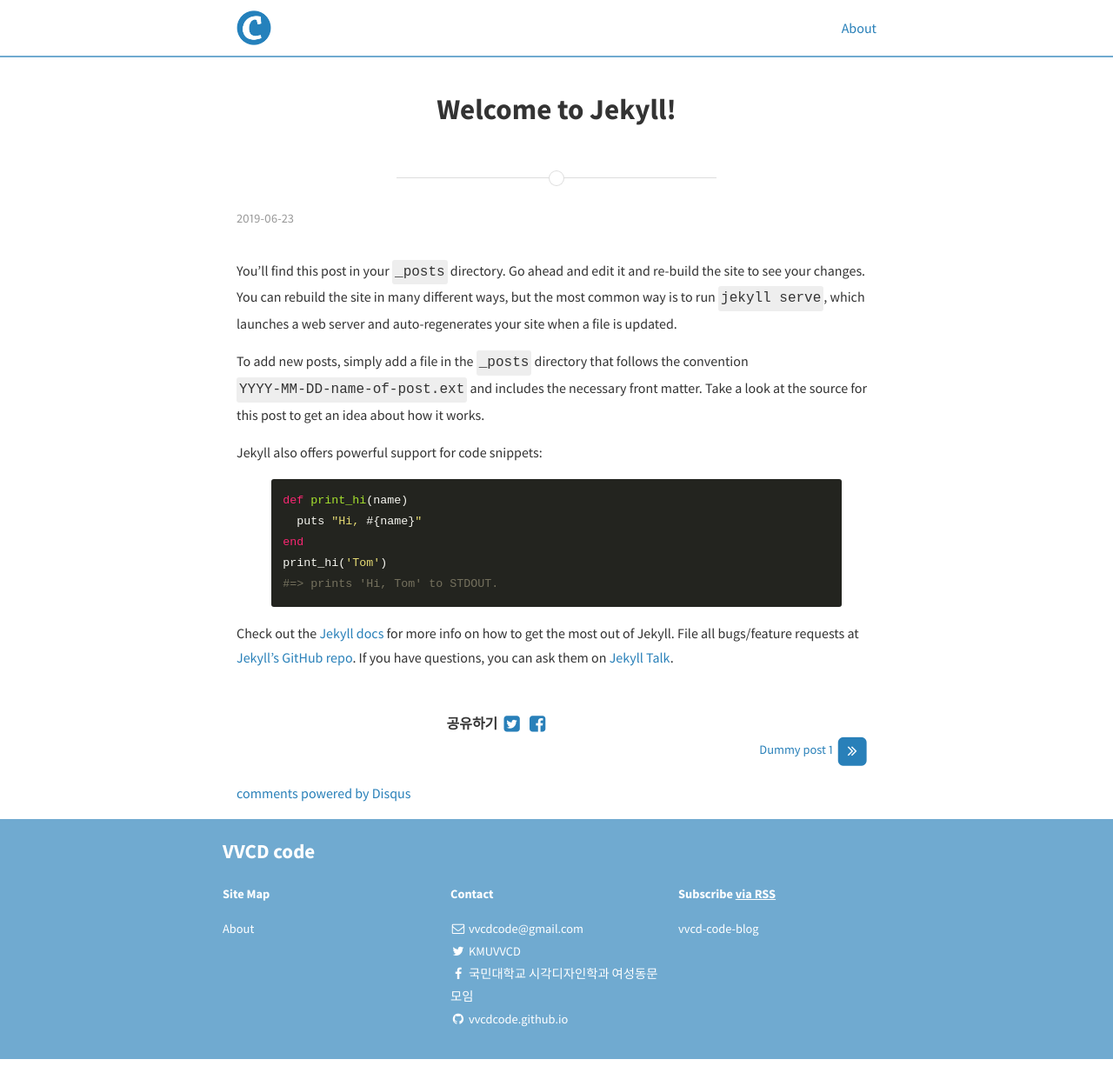
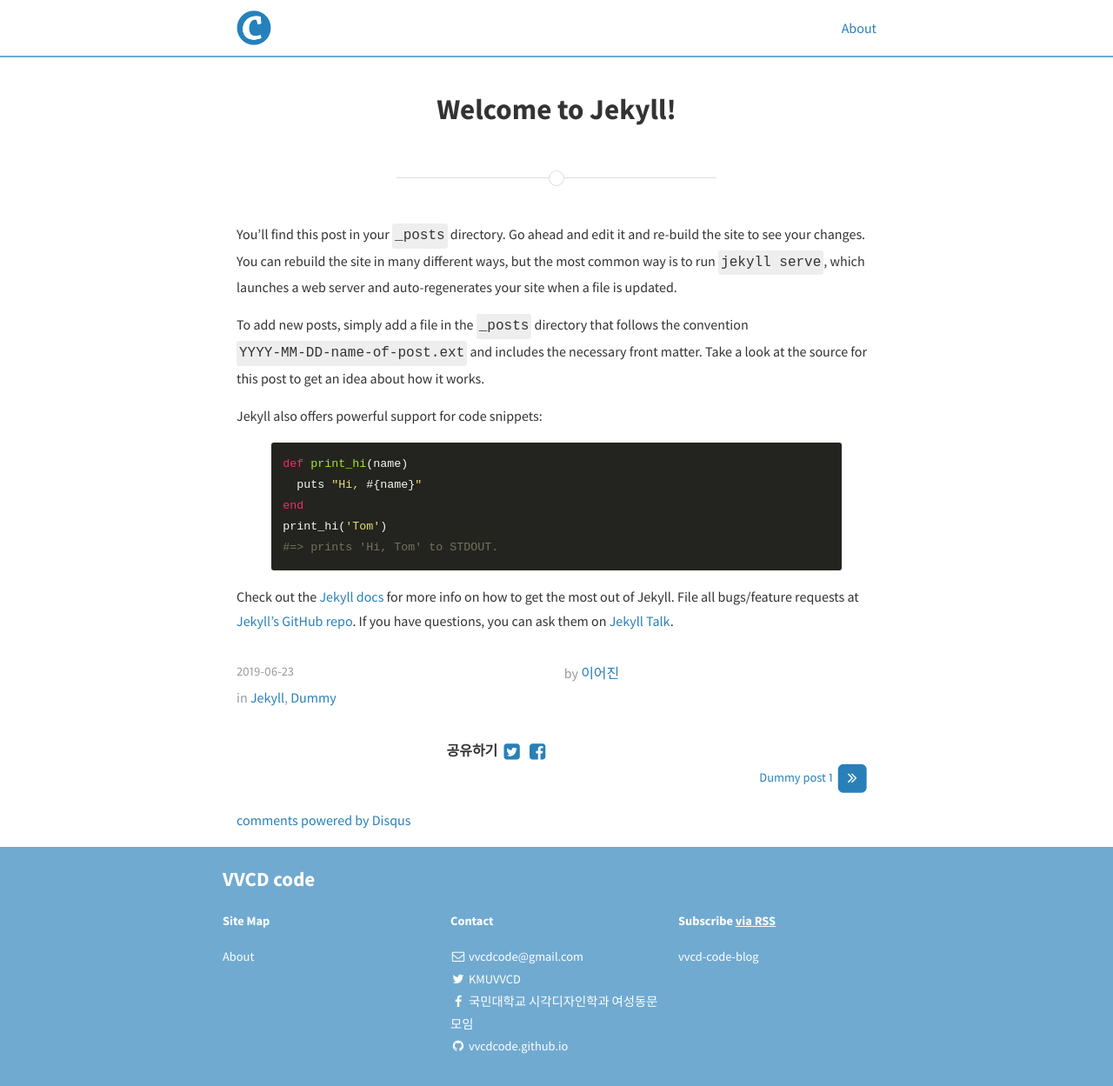
Before and after one commit to vvcdcode/vvcdcode.github.io, a Jekyll site: the page built from _posts/2019-06-23-welcome-to-jekyll.markdown, in a window 1280 px wide. Shown: the whole page at 87% size. Built offline with Jekyll 4.4.1, drawn with Linux system fonts in a browser that asks for light colours; nearby versions of some CDN libraries; comment, search, counter and statistics services are not loaded; before the commit the page ends 1218 px from its top, so only the background shows below that.

Commit message:
Move & Add post metadata below on post content

```diff
--- a/_layouts/post.html
+++ b/_layouts/post.html
@@ -7,14 +7,6 @@ layout: default
   <div class="scrim {% if page.cover %}has-cover{% endif %}">
     <header class="post-header">
       <h1 class="title">{{ page.title }}</h1>
-      <p class="info">
-        {% if page.author %}
-        {% for author in site.authors %}
-          {% if page.author == author.name%}
-            by <a href="{{ site.baseurl }}/authors/{{ author.name }}">{{ author.koname }}</a>
-          {% endif %}
-        {% endfor %}{% endif %}
-      </p>
     </header>
   </div>
 </div>
@@ -23,26 +15,26 @@ layout: default
 
 {% unless page.cover %} {% include page_divider.html %} {% endunless %}
 
-<section class="post-meta">
-  <div class="post-date">{{ page.date | date: "%Y-%m-%d" }}</div>
-  <div class="post-categories">
-  {% if page.categories.size > 0 %}in {% for cat in page.categories %}
-    <a href="{{ site.baseurl }}/tags/{{ cat }}">{{ cat | capitalize }}</a>{% if forloop.last == false %}, {% endif %}
-  {% endfor %}{% endif %}
-  </div>
-</section>
-
 <article class="post-content">
   {{ content }}
 </article>
 
-{% if site.jekyll-archives %}
-{% if page.tags.size > 0 %}
-<section class="tags">
-  <strong>Tags:</strong> {% for tag in page.tags %}<a href="{{ site.baseurl }}/tag/{{ tag }}">{{ tag }}</a>{% if forloop.last == false %},&nbsp;{% endif %}{% endfor %}
+<section class="post-meta">
+  <div class="post-date">{{ page.date | date: "%Y-%m-%d" }}</div>
+  <div class="post-author">
+    {% if page.authors %}
+    {% for author in site.authors %}
+      {% if page.authors == author.name %}
+      by <a href="{{ site.baseurl }}/authors/{{ author.name }}">{{ author.koname }}</a>
+      {% endif %}
+    {% endfor %}{% endif %}
+  </div>
+  <div class="post-tags">
+    {% if page.tags %}in {% for tag in page.tags %}
+      <a href="{{ site.baseurl }}/tags/{{ tag }}">{{ tag | capitalize }}</a>{% if forloop.last == false %}, {% endif %}
+    {% endfor %}{% endif %}
+  </div>
 </section>
-{% endif %}
-{% endif %}
 
 <section class="share">
   <span>공유하기</span>
```
Lines whose indentation alone changed are shown as unchanged.
